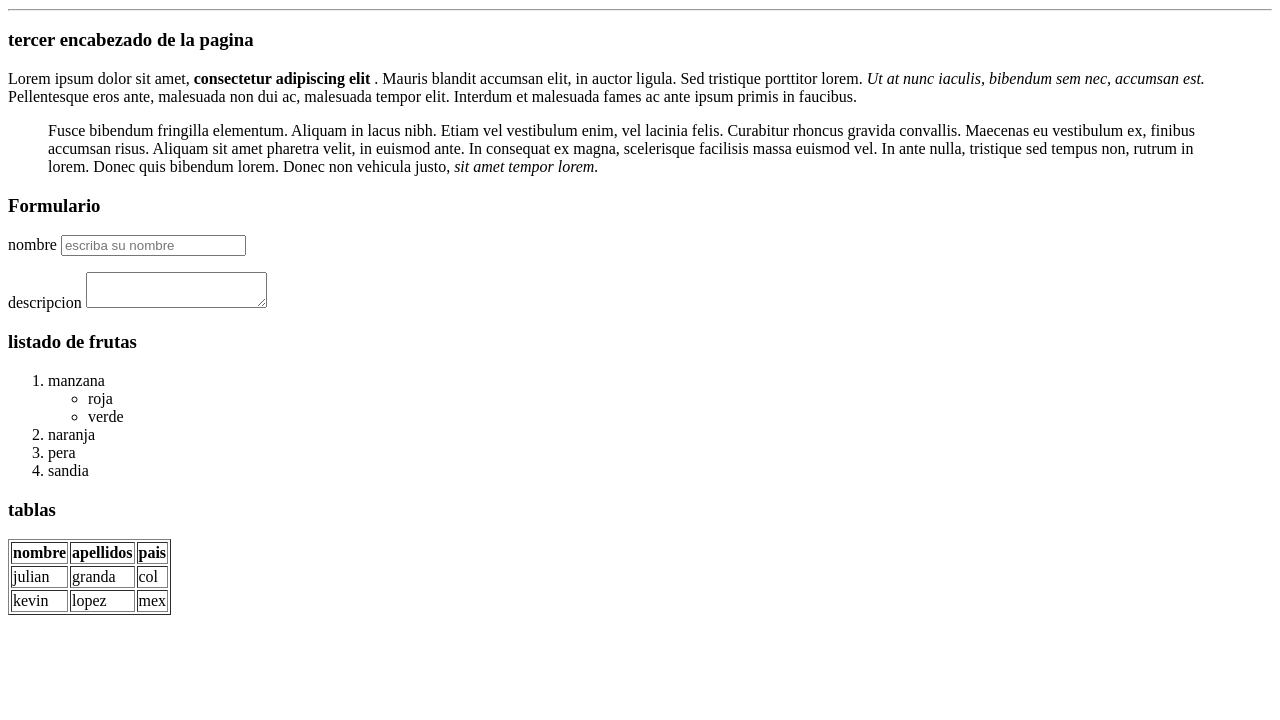
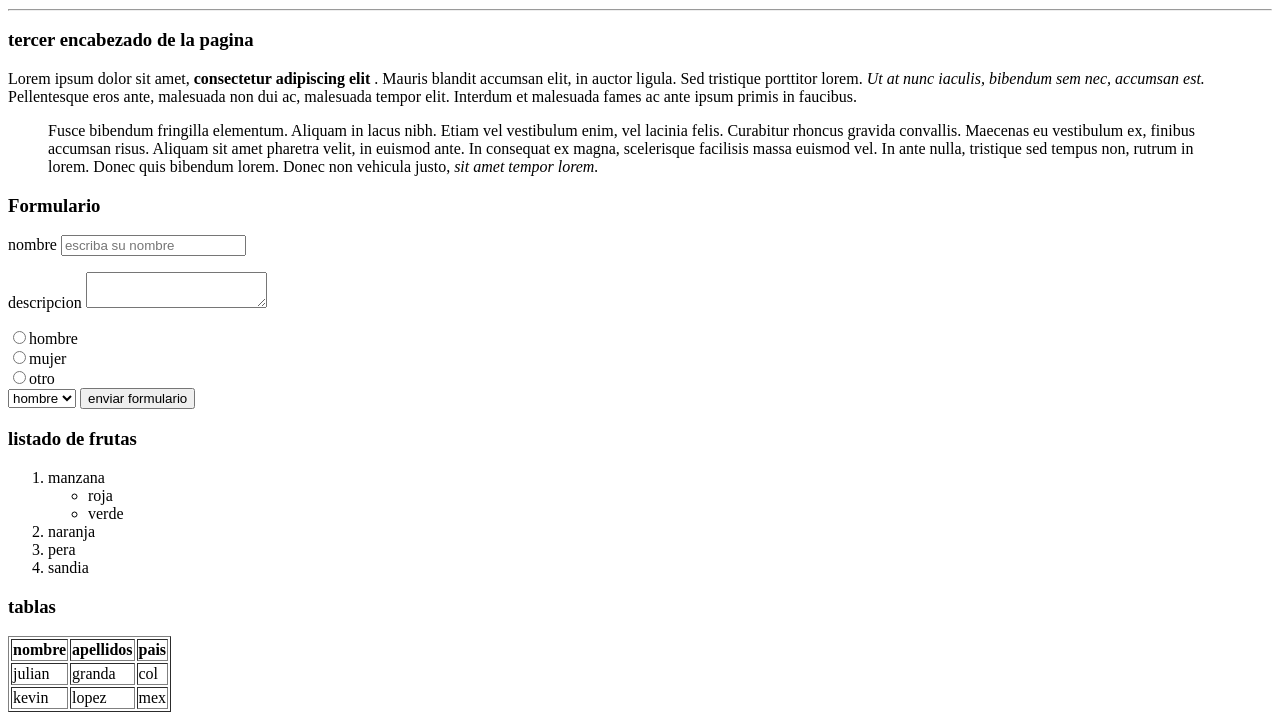
Before and after one commit to juliangranda/aprendiendo-JS-frameworks, a plain HTML site: page index.html in a window 1280 px wide. Shown: the part 718-1438 px from the top of the page. Before the commit the page ends 1341 px from the top, so only its background shows below. Drawn offline with Linux system fonts and the light colour scheme.

Commit message:
radio y selector button

```diff
--- a/index.html
+++ b/index.html
@@ -77,6 +77,17 @@
             <textarea name="descripcion" ></textarea>
         </p>
 
+        <input type="radio" name="genero" value="hombre">hombre <br/>
+        <input type="radio" name="genero" value="mujer">mujer <br/>
+        <input type="radio" name="genero" value="otro">otro <br/>
+
+        <select name="generodos" id="">
+            <option value="hombre">hombre</option>
+            <option value="mujer">mujer</option>
+            <option value="otro">otro</option>
+        </select>
+
+        <input type="submit" value="enviar formulario">
     </form>
 
     <h3>listado de frutas</h3>
```
